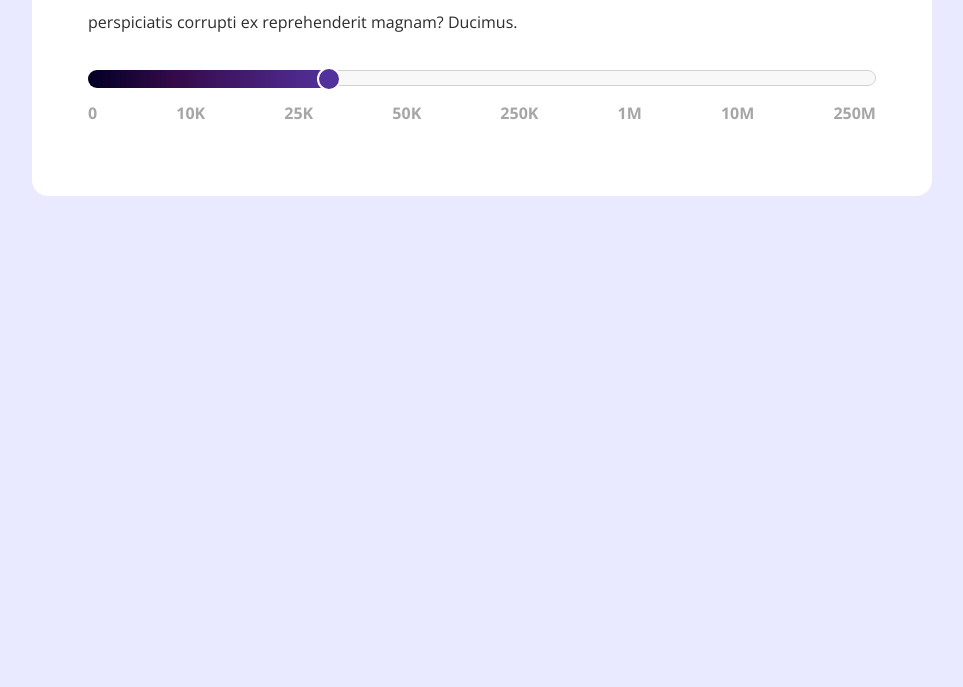
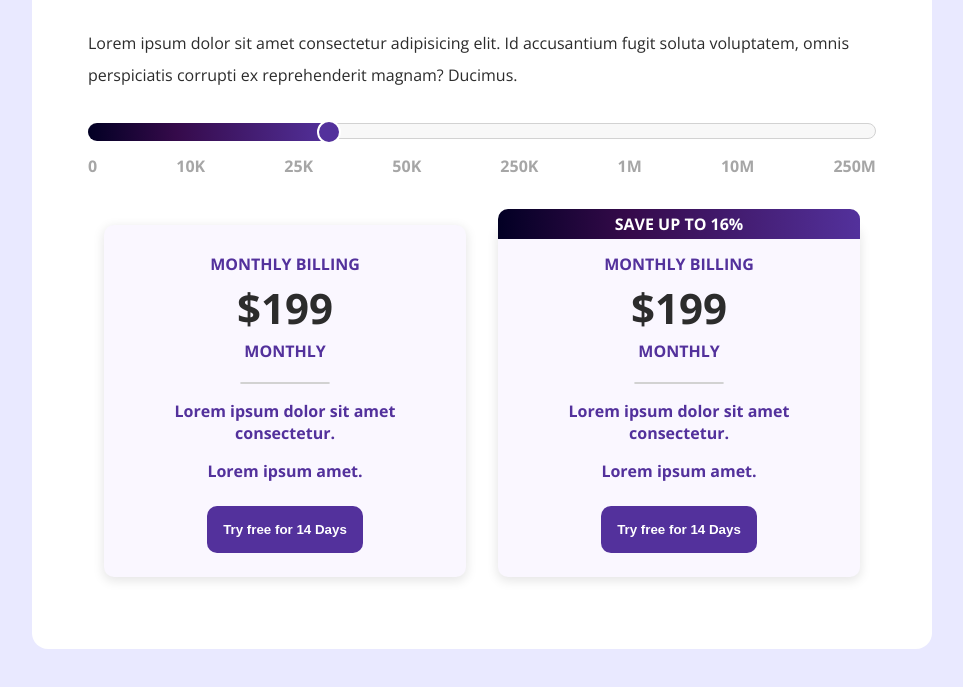
Before and after one commit to rupaklama/css-basics, a plain HTML site: page flex-box/index.html in a window 1280 px wide. Shown: the part 573-1260 px from the top of the page, without its empty margins (158-1121 px from the left). Before the commit the page ends 809 px from the top, so only its background shows below. Drawn offline with nearby package versions, Linux system fonts and the light colour scheme.

Commit message:
cards styled

```diff
--- a/flex-box/index.css
+++ b/flex-box/index.css
@@ -19,6 +19,7 @@ h1 {
   color: rgb(83, 49, 156);
   font-size: 2rem;
   font-weight: 400;
+  margin: 32px 0 64px;
 }
 
 .container {
@@ -172,6 +173,7 @@ h1 {
 .slider {
   width: 100%;
   position: relative;
+  margin-bottom: 16px;
 }
 
 .slider .bar {
@@ -225,3 +227,75 @@ h1 {
   display: flex;
   justify-content: space-between;
 }
+
+.card-wrapper {
+  display: flex;
+  justify-content: center;
+  align-items: center;
+  width: 100%;
+  overflow: hidden;
+}
+
+.card {
+  background-color: rgb(250, 247, 255);
+  border-radius: 10px;
+  margin: 16px;
+  padding: 16px 32px;
+  box-shadow: 0px 3px 11px 1px rgba(0, 0, 0, 0.1);
+  text-align: center;
+  font-weight: bold;
+  color: rgb(83, 49, 156);
+  transition: transform 0.2s ease;
+  position: relative;
+}
+
+.card:hover {
+  transform: translateY(-8px);
+}
+
+.card .top-section {
+  padding: 8px;
+  text-transform: uppercase;
+}
+
+.card .top-section p {
+  margin: 4px 0;
+}
+
+.card .price {
+  font-size: 42px;
+  color: rgb(44, 44, 44);
+}
+
+.card hr {
+  width: 30%;
+  border: 1px solid rgb(210, 210, 210);
+  border-radius: 2px;
+}
+
+.card button {
+  border: none;
+  color: #fff;
+  background-color: rgb(83, 49, 156);
+  font-weight: bold;
+  padding: 16px;
+  border-radius: 10px;
+  transition: transform 0.15s ease-out;
+  margin: 8px 0;
+}
+
+.card button:hover {
+  cursor: pointer;
+  transform: scale(1.15);
+}
+
+.card .save {
+  color: #fff;
+  background: linear-gradient(90deg, rgba(2, 0, 36, 1) 0%, rgba(53, 10, 74, 1) 36%, rgba(83, 49, 156, 1) 100%);
+  position: absolute;
+  top: -16px;
+  left: 0;
+  width: 100%;
+  border-top-right-radius: 10px;
+  border-top-left-radius: 10px;
+}
--- a/flex-box/index.html
+++ b/flex-box/index.html
@@ -66,6 +66,40 @@
           </ul>
         </div>
       </div>
+
+      <div class="card-wrapper">
+        <div class="card">
+          <div class="top-section">
+            <p>Monthly Billing</p>
+            <p class="price">$199</p>
+            <p>Monthly</p>
+          </div>
+
+          <hr />
+
+          <p>Lorem ipsum dolor sit amet consectetur.</p>
+          <p>Lorem ipsum amet.</p>
+
+          <button>Try free for 14 Days</button>
+        </div>
+
+        <div class="card">
+          <div class="top-section">
+            <div class="save"><p>Save up to 16%</p></div>
+
+            <p>Monthly Billing</p>
+            <p class="price">$199</p>
+            <p>Monthly</p>
+          </div>
+
+          <hr />
+
+          <p>Lorem ipsum dolor sit amet consectetur.</p>
+          <p>Lorem ipsum amet.</p>
+
+          <button>Try free for 14 Days</button>
+        </div>
+      </div>
     </div>
   </body>
 </html>
```
